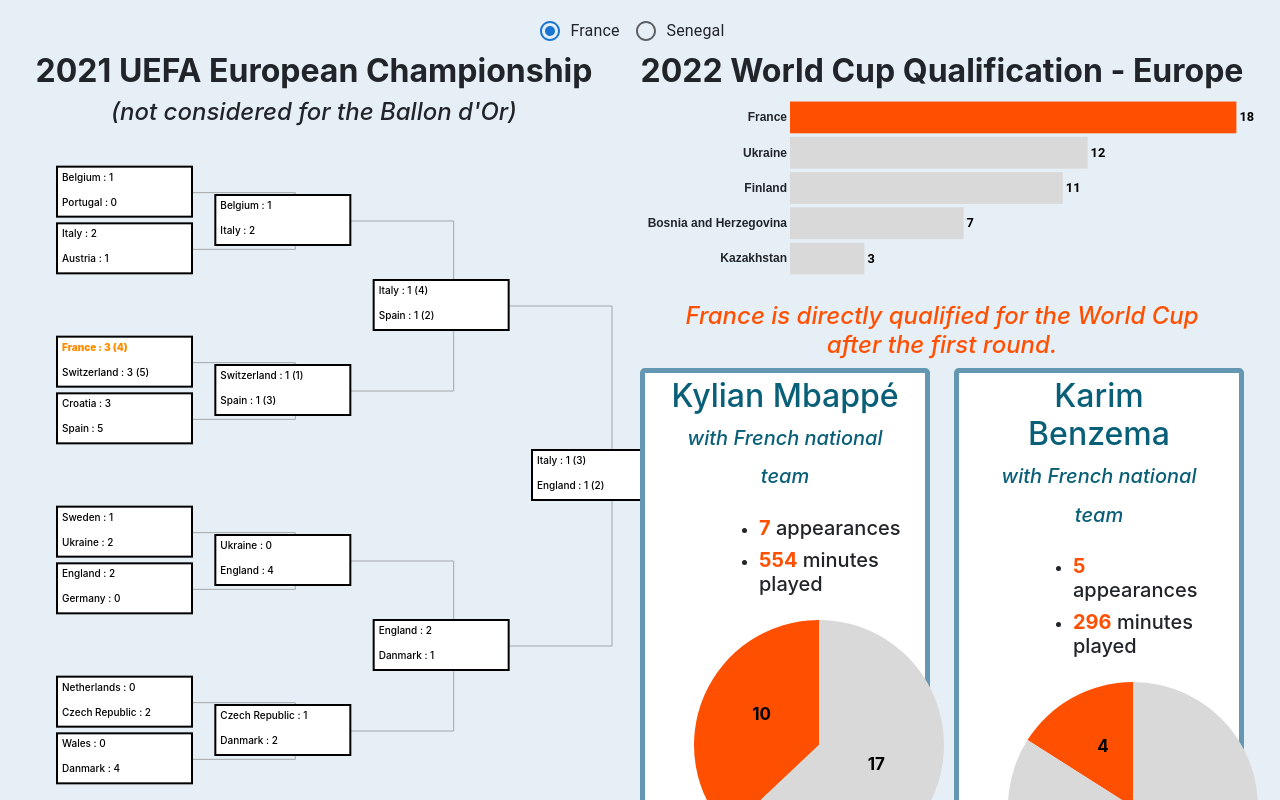
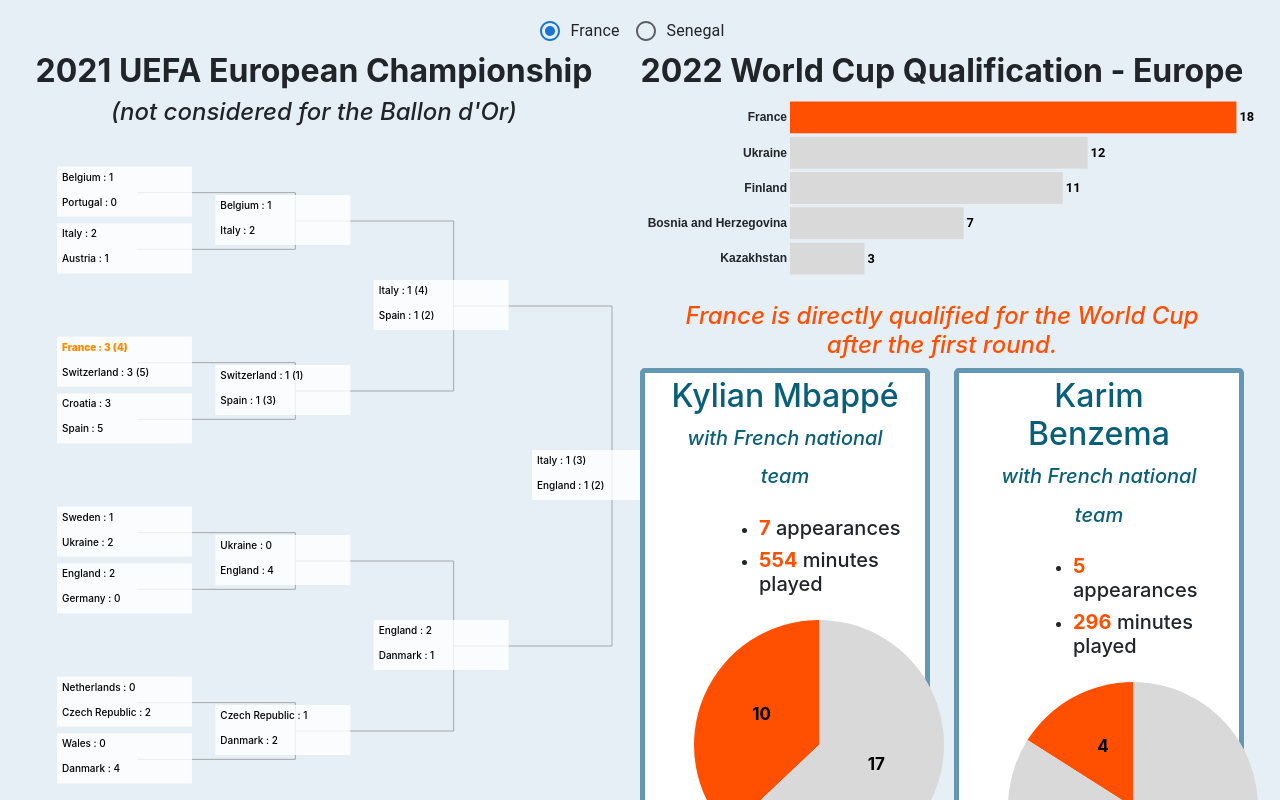
Before and after one commit to Kevin-Lam1013/INF8808-DataVizualisationProject, a React (Create React App) app: page / in a window 1280 px wide. Shown: the part 1920-2720 px from the top of the page. Built offline with nearby package versions, Linux system fonts and the light colour scheme.

Commit message:
bracket with hover effect

```diff
--- a/src/SecondViz/data/france_bracket.json
+++ b/src/SecondViz/data/france_bracket.json
@@ -3,35 +3,30 @@
     "b": "England",
     "aScore": "1 (3)",
     "bScore": "1 (2)",
-    "target": false,
     "children": [
         {
             "a": "Italy",
             "b": "Spain",
             "aScore": "1 (4)",
             "bScore": "1 (2)",
-            "target": false,
             "children": [
                 {
                     "a": "Belgium",
                     "b": "Italy",
                     "aScore": 1,
                     "bScore": 2,
-                    "target": false,
                     "children": [
                         {
                             "a": "Belgium",
                             "b": "Portugal",
                             "aScore": 1,
-                            "bScore": 0,
-                            "target": false
+                            "bScore": 0
                         },
                         {
                             "a": "Italy",
                             "b": "Austria",
                             "aScore": 2,
-                            "bScore": 1,
-                            "target": false
+                            "bScore": 1
                         }
                     ]
                 },
@@ -40,21 +35,22 @@
                     "b": "Spain",
                     "aScore": "1 (1)",
                     "bScore": "1 (3)",
-                    "target": false,
                     "children": [
                         {
                             "a": "France",
                             "b": "Switzerland",
                             "aScore": "3 (4)",
                             "bScore": "3 (5)",
-                            "target": true
+                            "mbappeGls": "0",
+                            "mbappeAst": "1",
+                            "benzemaGls": "2",
+                            "benzemaAst": "0"
                         },
                         {
                             "a": "Croatia",
                             "b": "Spain",
                             "aScore": 3,
-                            "bScore": 5,
-                            "target": false
+                            "bScore": 5
                         }
                     ]
                 }
@@ -65,28 +61,24 @@
             "b": "Danmark",
             "aScore": 2,
             "bScore": 1,
-            "target": false,
             "children": [
                 {
                     "a": "Ukraine",
                     "b": "England",
                     "aScore": 0,
                     "bScore": 4,
-                    "target": false,
                     "children": [
                         {
                             "a": "Sweden",
                             "b": "Ukraine",
                             "aScore": 1,
-                            "bScore": 2,
-                            "target": false
+                            "bScore": 2
                         },
                         {
                             "a": "England",
                             "b": "Germany",
                             "aScore": 2,
-                            "bScore": 0,
-                            "target": false
+                            "bScore": 0
                         }
                     ]
                 },
@@ -95,21 +87,18 @@
                     "b": "Danmark",
                     "aScore": 1,
                     "bScore": 2,
-                    "target": false,
                     "children": [
                         {
                             "a": "Netherlands",
                             "b": "Czech Republic",
                             "aScore": 0,
-                            "bScore": 2,
-                            "target": false
+                            "bScore": 2
                         },
                         {
                             "a": "Wales",
                             "b": "Danmark",
                             "aScore": 0,
-                            "bScore": 4,
-                            "target": false
+                            "bScore": 4
                         }
                     ]
                 }
--- a/src/SecondViz/data/senegal_bracket.json
+++ b/src/SecondViz/data/senegal_bracket.json
@@ -3,35 +3,34 @@
     "b": "Egypt",
     "aScore": "0 (4)",
     "bScore": "0 (2)",
-    "target": false,
+    "maneGls": "0",
+    "maneAst": "0",
     "children": [
         {
             "a": "Senegal",
             "b": "Burkina Faso",
             "aScore": "3",
             "bScore": "1",
-            "target": false,
+            "maneGls": "1",
+            "maneAst": "0",
             "children": [
                 {
                     "a": "Burkina Faso",
                     "b": "Tunisia",
                     "aScore": "1",
                     "bScore": "0",
-                    "target": false,
                     "children": [
                         {
                             "a": "Burkina Faso",
                             "b": "Gabon",
                             "aScore": "1 (7)",
-                            "bScore": "1 (6)",
-                            "target": false
+                            "bScore": "1 (6)"
                         },
                         {
                             "a": "Tunisia",
                             "b": "Nigeria",
                             "aScore": "1",
-                            "bScore": "0",
-                            "target": false
+                            "bScore": "0"
                         }
                     ]
                 },
@@ -40,21 +39,22 @@
                     "b": "Equatorial Guinea",
                     "aScore": "3",
                     "bScore": "1",
-                    "target": false,
+                    "maneGls": "0",
+                    "maneAst": "0",
                     "children": [
                         {
                             "a": "Senegal",
                             "b": "Cape Verde",
                             "aScore": "2",
                             "bScore": "0",
-                            "target": false
+                            "maneGls": "1",
+                            "maneAst": "0"
                         },
                         {
                             "a": "Equatorial Guinea",
                             "b": "Mali",
                             "aScore": "0 (6)",
-                            "bScore": "0 (5)",
-                            "target": false
+                            "bScore": "0 (5)"
                         }
                     ]
                 }
@@ -65,28 +65,24 @@
             "b": "Cameroon",
             "aScore": "0 (3)",
             "bScore": "0 (1)",
-            "target": false,
             "children": [
                 {
                     "a": "Cameroon",
                     "b": "Gambia",
                     "aScore": "2",
                     "bScore": "0",
-                    "target": false,
                     "children": [
                         {
                             "a": "Cameroon",
                             "b": "Comoros",
                             "aScore": "2",
-                            "bScore": "1",
-                            "target": false
+                            "bScore": "1"
                         },
                         {
                             "a": "Gambia",
                             "b": "Guinea",
                             "aScore": "1",
-                            "bScore": "0",
-                            "target": false
+                            "bScore": "0"
                         }
                     ]
                 },
@@ -95,21 +91,18 @@
                     "b": "Morocco",
                     "aScore": "2",
                     "bScore": "1",
-                    "target": false,
                     "children": [
                         {
                             "a": "Egypt",
                             "b": "Côte d'Ivoire",
                             "aScore": "0 (6)",
-                            "bScore": "0 (5)",
-                            "target": false
+                            "bScore": "0 (5)"
                         },
                         {
                             "a": "Equatorial Guinea",
                             "b": "Mali",
                             "aScore": "0 (5)",
-                            "bScore": "0 (4)",
-                            "target": false
+                            "bScore": "0 (4)"
                         }
                     ]
                 }
--- a/src/components/Bracket/Bracket.js
+++ b/src/components/Bracket/Bracket.js
@@ -31,7 +31,7 @@
     var svg = d3
       .select(ref.current)
       .attr("width", width + 250)
-      .attr("height", height )
+      .attr("height", height)
       .append("g")
       .attr("transform", "translate(100,0)");
     // Create the cluster layout:
@@ -43,6 +43,18 @@
     });
 
     cluster(root);
+
+    // Create tooltip
+    var Tooltip = d3
+      .select("#container")
+      .append("div")
+      .style("opacity", 0)
+      .attr("class", "tooltip")
+      .style("background-color", "white")
+      .style("border", "solid")
+      .style("border-width", "2px")
+      .style("border-radius", "5px")
+      .style("padding", "5px");
 
     // Add the links between nodes:
     svg
@@ -88,11 +100,50 @@
       .attr("height", labelHeight)
       .attr("width", labelWidth + 15)
       .style("fill", "white")
-      .attr("stroke", "black")
+      .style("opacity", 0.8)
       .attr("transform", function (d) {
         return "translate(0, -1)";
       })
-      .style("stroke-width", 2);
+      .on("mouseover", function (d) {
+        Tooltip.style("opacity", 1);
+        d3.select(this).style("stroke", "black").style("opacity", 1);
+      })
+      .on("mousemove", function (d) {
+        const target = d.target.__data__.data;
+        console.log(props.teamSelected);
+        Tooltip.html(() => {
+          var content = "not playing";
+
+          if (
+            target.a === props.teamSelected ||
+            target.b === props.teamSelected
+          ) {
+            content =
+              props.teamSelected === "France"
+                ? "Benzema scored " +
+                  target.benzemaGls +
+                  " and assisted " +
+                  target.benzemaAst +
+                  " goal(s). <br> Mbappé scored " +
+                  target.mbappeGls +
+                  " and assisted " +
+                  target.mbappeAst +
+                  " goal(s)."
+                : "Mané scored " +
+                  target.maneGls +
+                  " and assisted " +
+                  target.maneAst +
+                  " goal(s).";
+          }
+          return content;
+        })
+          .style("left", d3.pointer[0] + 70)
+          .style("top", d3.pointer[1]);
+      })
+      .on("mouseleave", function (d) {
+        Tooltip.style("opacity", 0);
+        d3.select(this).style("stroke", "none").style("opacity", 0.8);
+      });
 
     node
       .append("text")
--- a/src/components/PieChart.js
+++ b/src/components/PieChart.js
@@ -30,15 +30,12 @@
       .attr("width", width)
       .attr("height", height)
       .append("g")
-      .attr("transform", `translate(${width / 2 }, ${height / 2 - margin})`);
+      .attr("transform", `translate(${width / 2}, ${height / 2 - margin})`);
 
     // color scale
     const color = d3
       .scaleOrdinal()
-      .domain([
-        "Goals scored or assisted",
-        "Goals scored by the team",
-      ])
+      .domain(["Goals scored or assisted", "Goals scored by the team"])
       .range(["#FF4F00", "#D9D9D9"]);
 
     // shape helper to build pie
@@ -55,13 +52,10 @@
       .selectAll("pie")
       .data(data_ready)
       .join("path")
-      // .transition()
-      // .duration(1000)
       .attr("d", arcGenerator)
       .attr("fill", function (d) {
         return color(d.data[1]);
-      })
-      // .style("opacity", 1);
+      });
 
     // Annotation
     svg
```
